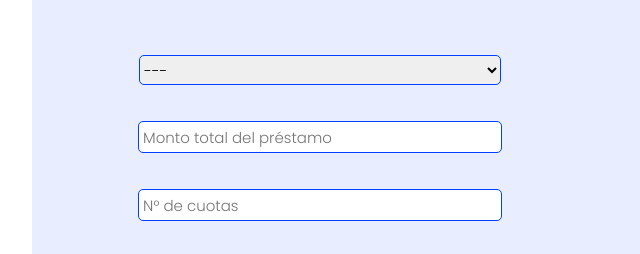
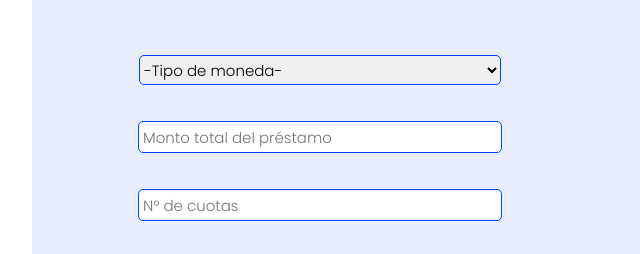
Before and after one commit to AntoDonayre/preEntrega-Donayre-RankiaBank, a website: page pages/simulator.html in a window 1280 px wide. Shown: the part 746-1000 px from the top of the page, 32-672 px from the left. Drawn offline with Linux system fonts and the light colour scheme.

Commit message:
se agrega texto en las opciones de eleccion de moneda en simulador

```diff
--- a/pages/simulator.html
+++ b/pages/simulator.html
@@ -44,7 +44,7 @@
                             <!-- JS -->
                             <form action="" method="get" id="inputForm">
                                 <select class="stdOddJs" name="" id="tipoMoneda">
-                                    <option value="">---</option>
+                                    <option value="">-Tipo de moneda-</option>
                                     <option value="soles">Soles peruanos</option>
                                     <option value="dolares">Dólares americanos</option>
                                 </select><br><br>
```
